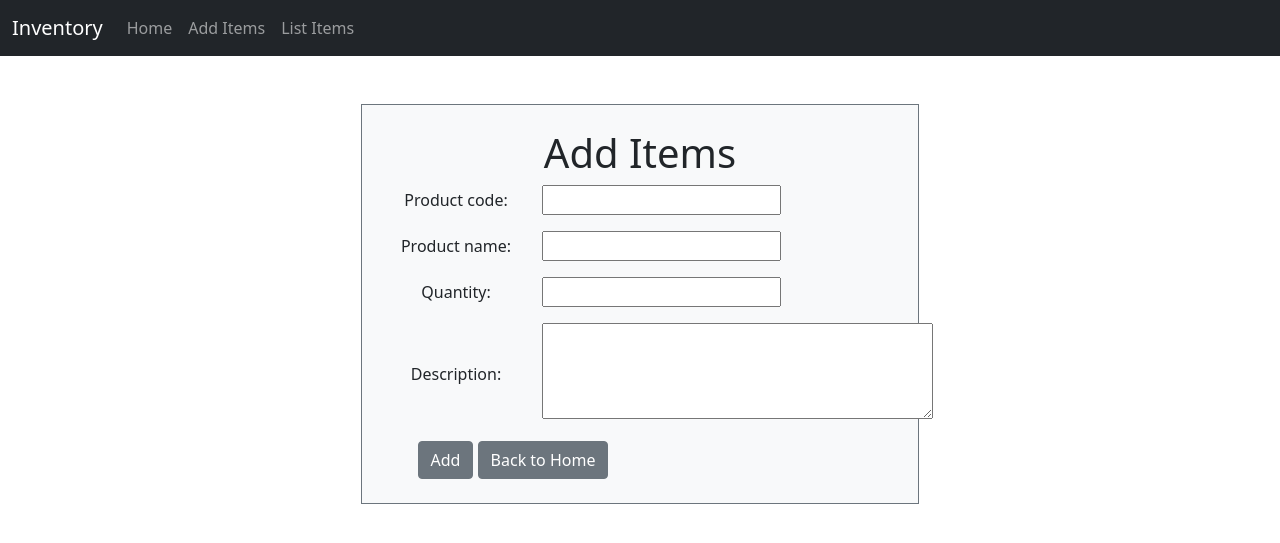
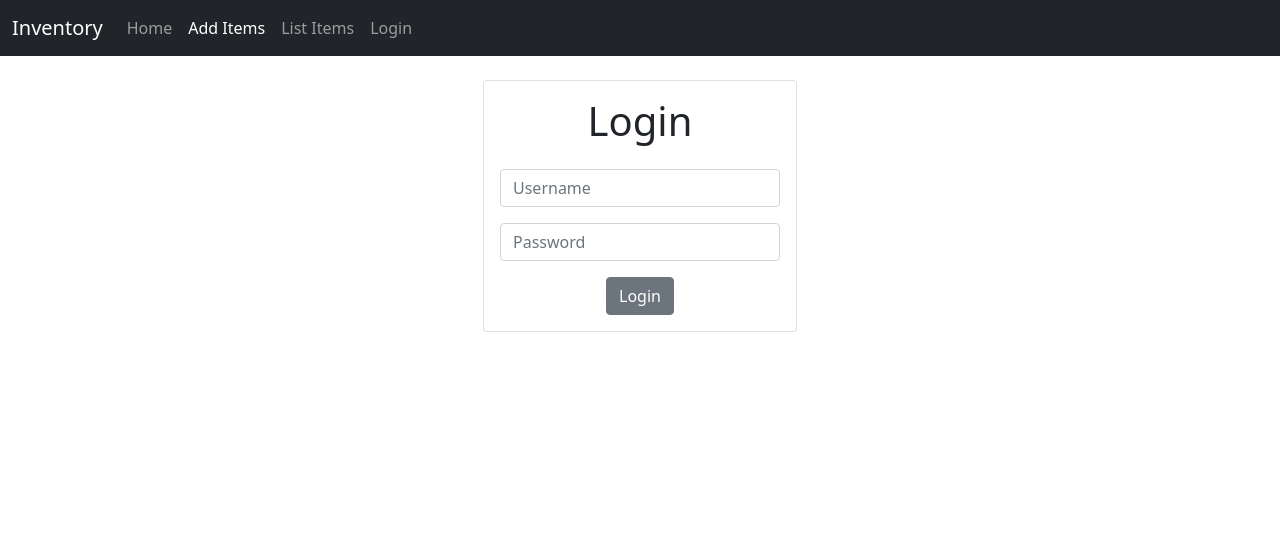
Before and after one commit to HaRi-Haran-D/Inventory, a Django app: page /add_item/ in a window 1280 px wide. Shown: the top 543 px of the page. Run offline with Django 5.2, Linux system fonts and the light colour scheme.

Commit message:
final changes

```diff
--- a/proinvent/inventapp/admin.py
+++ b/proinvent/inventapp/admin.py
@@ -1,3 +1,5 @@
 from django.contrib import admin
-#from .models import Items
+from .models import Items
+
 # Register your models here.
+admin.site.register(Items)
--- a/proinvent/inventapp/templates/inventapp/home.html
+++ b/proinvent/inventapp/templates/inventapp/home.html
@@ -12,8 +12,7 @@
     </head>
     <body>
         {% include 'inventapp/navbar.html' %}
-        <section class="container">
-            <br />
+        <section class="container-fluid w-100 pb-4 pt-4">
             {% if messages %}
             {% for message in messages %}
                 <div class="alert alert-secondary alert-dismissible fade show" role="alert">
@@ -22,8 +21,46 @@
                 </div>
             {% endfor %}
             {% endif %}
-            {% block content %}
-            {% endblock %}
+
+            {% if not user.is_authenticated %}
+                <div class="d-flex flex-column justify-center align-items-center w-100">
+                    <div class="card w-25 p-3">
+                        <h1 class="text-center mb-4">Login</h1>
+                        <form action="{% url 'home' %}" method="post" class="w-100 text-center">
+                            {% csrf_token %}
+                            <div class="mb-3">
+                                <input type="text" name="username" class="form-control" placeholder="Username" required>
+                            </div>
+                            <div class="mb-3">
+                                <input type="password" name="password" class="form-control" placeholder="Password" required>
+                            </div>
+                            <button type="submit" class="btn btn-secondary">Login</button>
+                        </form>
+                    </div>
+                </div>
+            {% else %}
+                {% block content %}
+                <article class="container-fluid">
+                    <h3 class="pt-2">List Items</h3>
+                    <div class="d-flex flex-row flex-nowrap overflow-auto py-3">
+                        {% if item %}
+                            {% for items in item %}
+                            <div class="card text-dark bg-light me-3" style="min-width:14rem; max-width:18rem;">
+                                <div class="card-body">
+                                    <h5 class="card-title">{{ items.product_name }}</h5>
+                                    <h6 class="card-subtitle mb-2 text-muted">Code: {{ items.product_code }}</h6>
+                                    <p class="card-text mb-1">Quantity: {{ items.quantity }}</p>
+                                </div>
+                            </div>
+                            {% endfor %}
+                        {% else %}
+                            <div class="text-center w-100">No items available.</div>
+                        {% endif %}
+                    </div>
+                </article>
+
+                {% endblock %}
+            {% endif %}
         </section>
 
     <!-- Optional JavaScript; choose one of the two! -->
--- a/proinvent/inventapp/templates/inventapp/navbar.html
+++ b/proinvent/inventapp/templates/inventapp/navbar.html
@@ -7,14 +7,23 @@
         <div class="collapse navbar-collapse" id="navbarScroll">
             <ul class="navbar-nav me-auto my-2 my-lg-0 navbar-nav-scroll" style="--bs-scroll-height: 100px;">
                 <li class="nav-item">
-                    <a class="nav-link" href="{% url 'home' %}">Home</a>
+                    <a class="nav-link {% if request.resolver_match.url_name == 'home' %}active{% endif %}" {% if request.resolver_match.url_name == 'home' %}aria-current="page"{% endif %} href="{% url 'home' %}">Home</a>
                 </li>
                 <li class="nav-item">
-                    <a class="nav-link" href="{% url 'add_item' %}">Add Items</a>
+                    <a class="nav-link {% if request.resolver_match.url_name == 'add_item' %}active{% endif %}" {% if request.resolver_match.url_name == 'add_item' %}aria-current="page"{% endif %} href="{% url 'add_item' %}">Add Items</a>
                 </li>
                 <li class="nav-item">
-                    <a class="nav-link" href="{% url 'list_items' %}">List Items</a>
+                    <a class="nav-link {% if request.resolver_match.url_name == 'list_items' %}active{% endif %}" {% if request.resolver_match.url_name == 'list_items' %}aria-current="page"{% endif %} href="{% url 'list_items' %}">List Items</a>
                 </li>
+                {% if user.is_authenticated %}
+                <li class="nav-item">
+                    <a class="nav-link {% if request.resolver_match.url_name == 'logout' %}active{% endif %}" {% if request.resolver_match.url_name == 'logout' %}aria-current="page"{% endif %} href="{% url 'logout' %}">Logout</a>
+                </li>
+                {% else %}
+                <li class="nav-item">
+                    <a class="nav-link {% if request.resolver_match.url_name == 'home' %}active{% endif %}" {% if request.resolver_match.url_name == 'home' %}aria-current="page"{% endif %} href="{% url 'home' %}">Login</a>
+                </li>
+                {% endif %}
             </ul>
         </div>
     </div>
--- a/proinvent/inventapp/urls.py
+++ b/proinvent/inventapp/urls.py
@@ -8,4 +8,5 @@ urlpatterns = [
     path('list_items/', list_items, name='list_items'),
     path('update_item/<int:item_id>/', update_item, name='update_item'),
     path('delete_item/<int:item_id>/', views.delete_item, name='delete_item'),
+    path('logout/', views.logout_user, name = 'logout'),
 ]
--- a/proinvent/inventapp/views.py
+++ b/proinvent/inventapp/views.py
@@ -1,11 +1,31 @@
 from django.shortcuts import render, redirect
+from django.contrib.auth import authenticate, login, logout
 from django.contrib import messages
 from .forms import ItemForm
 from .models import Items
 
 # Create your views here.
 def home(request):
-    return render(request, 'inventapp/home.html')
+    items = Items.objects.all()
+    if request.method == 'POST':
+        username = request.POST['username']
+        password = request.POST['password']
+        user = authenticate(request, username=username, password=password)
+        if user is not None:
+            login(request, user)
+            messages.success(request, "Logged in successfully.")
+            return redirect('home')
+        else:
+            messages.error(request, "Invalid username or password.")
+            return redirect('home')
+    else:
+        return render(request, 'inventapp/home.html',{'item': items})
+
+
+def logout_user(request):
+    logout(request)
+    messages.success(request, "Logged out successfully.")
+    return redirect('home')
 
 def add_item(request):
     if request.method == 'POST':
@@ -36,6 +56,7 @@ def update_item(request, item_id):
         form = ItemForm(instance=items)
     return render(request, 'inventapp/update_item.html', {'form': form, 'item': items})
 
+
 def delete_item(request, item_id):
     items = Items.objects.get(id=item_id)
     if request.method == 'POST':
```
